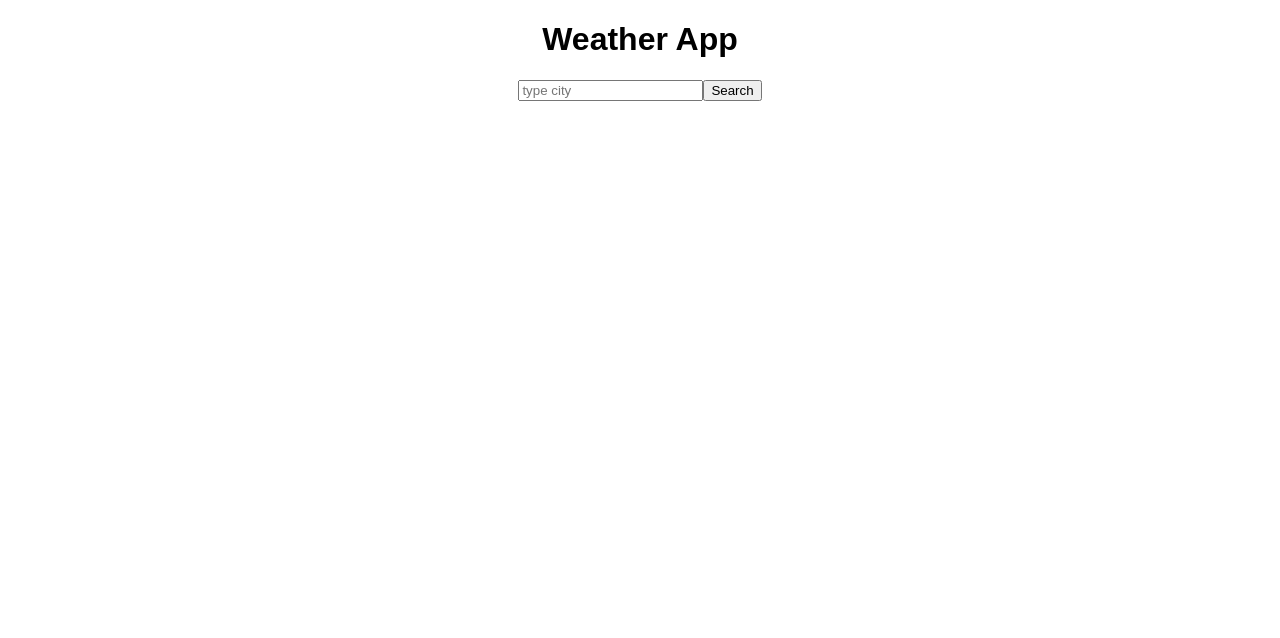
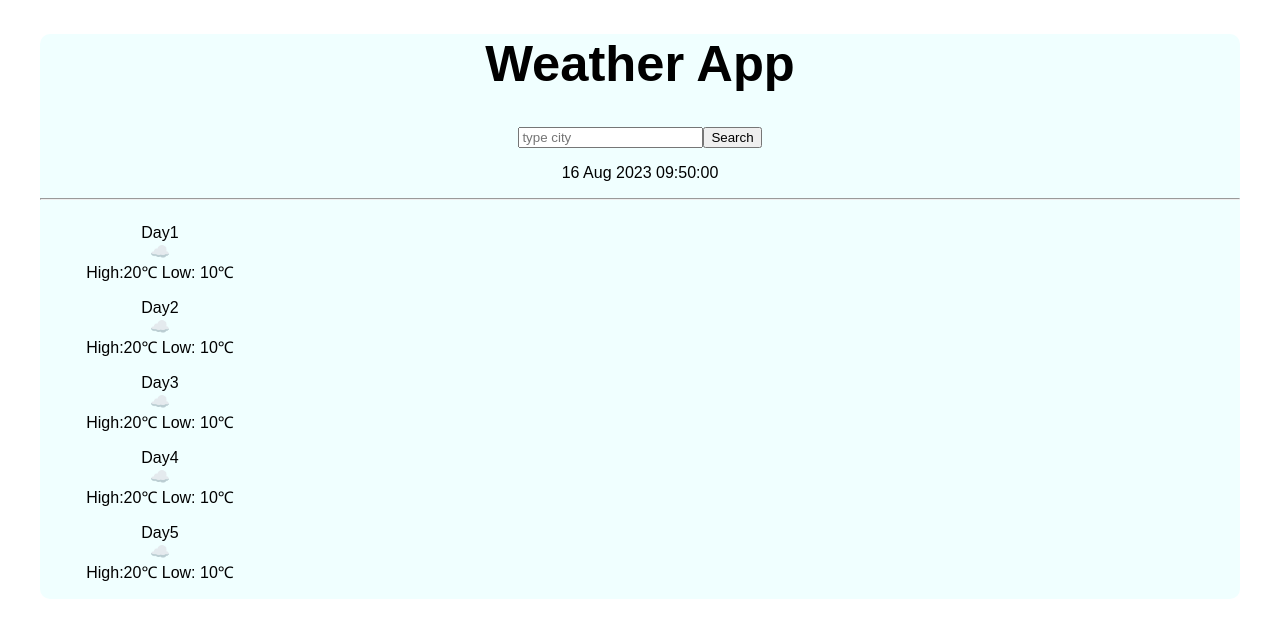
Before and after one commit to KaoriTsushima/React_WeatherApp, a React (Create React App) app: page / in a window 1280 px wide. Shown: the top 638 px of the page. Built offline with nearby package versions, Linux system fonts and the light colour scheme.

Commit message:
added css and created forecast base

```diff
--- /dev/null
+++ b/src/Forecast.jsx
@@ -0,0 +1,52 @@
+import React from "react";
+import { WiDaySunny } from "weather-icons-react";
+export default function Forecast() {
+  let forecasts = [
+    {
+      day: "Day1",
+      icon: "☁️",
+      temp: "High:20℃ Low: 10℃",
+    },
+    {
+      day: "Day2",
+      icon: "☁️",
+      temp: "High:20℃ Low: 10℃",
+    },
+    {
+      day: "Day3",
+      icon: "☁️",
+      temp: "High:20℃ Low: 10℃",
+    },
+    {
+      day: "Day4",
+      icon: "☁️",
+      temp: "High:20℃ Low: 10℃",
+    },
+    {
+      day: "Day5",
+      icon: "☁️",
+      temp: "High:20℃ Low: 10℃",
+    },
+  ];
+  return (
+    <div className="Forecast">
+      <div className="grid-forecast-container">
+        <div className="grid-forecast-contents">
+          {forecasts.map(function (forecast, index) {
+            return (
+              <div key={index}>
+                <p>
+                  {forecast.day}
+                  <br />
+                  {forecast.icon}
+                  <br />
+                  {forecast.temp}
+                </p>
+              </div>
+            );
+          })}
+        </div>
+      </div>
+    </div>
+  );
+}
--- a/src/Search.jsx
+++ b/src/Search.jsx
@@ -1,5 +1,6 @@
 import React, { useState } from "react";
 import Weather from "./Weather";
+import Forecast from "./Forecast";
 import axios from "axios";
 
 export default function Search() {
@@ -25,8 +26,11 @@ export default function Search() {
         <input type="search" placeholder="type city" onChange={updateCity} />
         <button type="submit">Search</button>
       </form>
+      <p>16 Aug 2023 09:50:00</p>
 
       <Weather weatherData={weatherData} />
+      <hr />
+      <Forecast />
     </div>
   );
 }
--- a/src/Weather.jsx
+++ b/src/Weather.jsx
@@ -9,14 +9,18 @@ export default function Weather(props) {
 
     return (
       <>
-        <h2>Selected city is {props.weatherData.name}</h2>
         <div className="Weather">
-          <ul>
-            <li>Temperature: {Math.round(temp)}℃</li>
-            <li>Description: {description}</li>
-            <li>Wind: {Math.round(wind)} mph</li>
-            <li>Humidity: {humidity} %</li>
-          </ul>
+          <div className="grid-container">
+            <div className="col">
+              <h2> {props.weatherData.name}</h2>
+              <h3>Temperature: {Math.round(temp)}℃</h3>
+            </div>
+            <div className="col">
+              <p>Description: {description}</p>
+              <p>Wind: {Math.round(wind)} mph</p>
+              <p>Humidity: {humidity} %</p>
+            </div>
+          </div>
         </div>
       </>
     );
--- a/src/styles.css
+++ b/src/styles.css
@@ -1,4 +1,26 @@
 .App {
   font-family: sans-serif;
   text-align: center;
+  max-width: 1200px;
+  margin: 0 auto;
+  background-color: azure;
+  border-radius: 10px;
 }
+.App h1 {
+  font-size: 38pt;
+}
+.Weather h2 {
+  font-size: 30pt;
+}
+.Weather h3 {
+  font-size: 20pt;
+}
+
+.grid-container {
+  display: grid;
+  grid-template-columns: 1fr 1fr;
+}
+.grid-forecast-container {
+  display: grid;
+  grid-template-columns: repeat(5, 1fr);
+}
```
